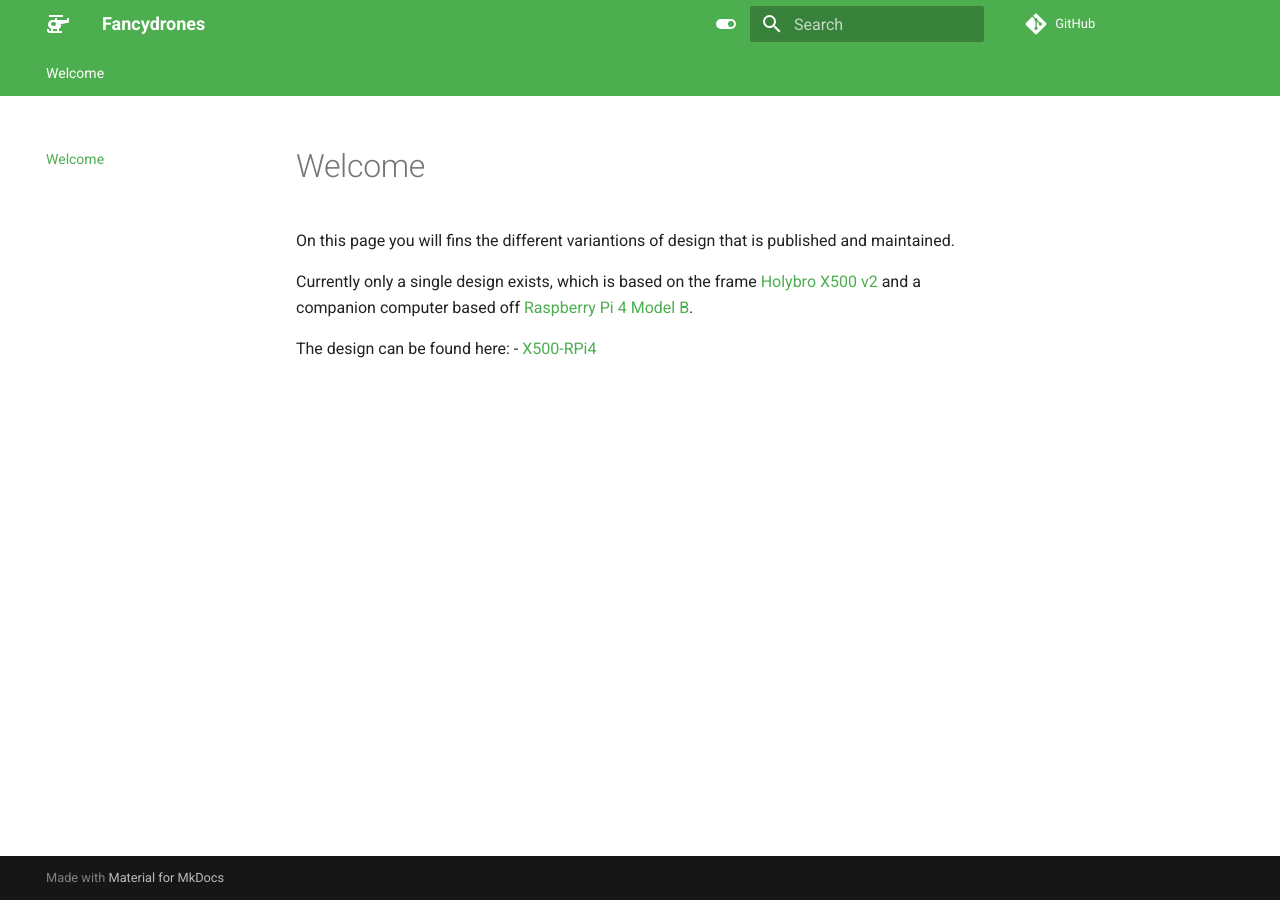
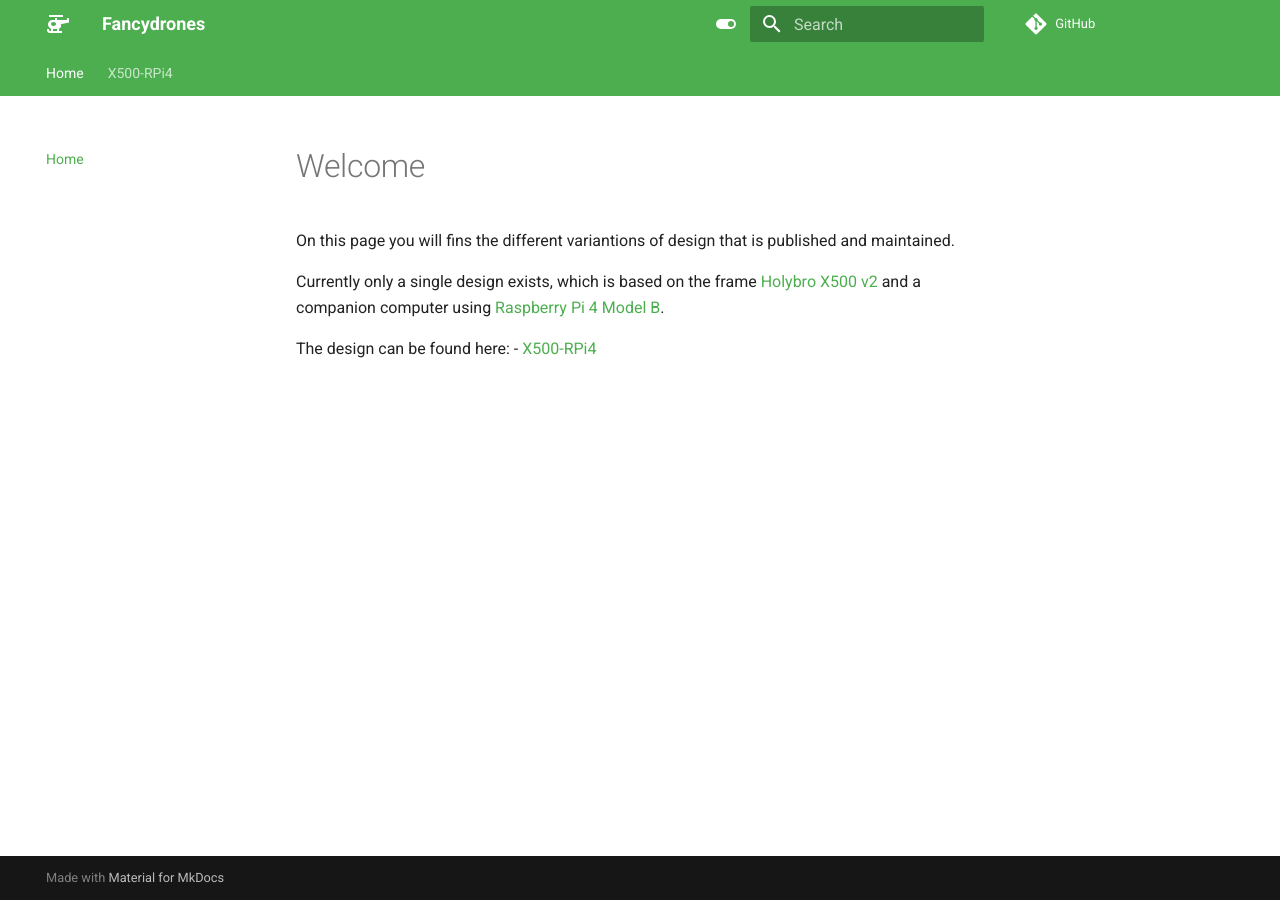
Before and after one commit to fancydrones/fancydrones.github.io, an MkDocs documentation site: the page built from docs/README.md, in a window 1280 px wide. Built offline with MkDocs 1.6.1 and Material for MkDocs 9.7.7, drawn with Linux system fonts in a browser that asks for light colours.

Commit message:
Improve navigation

```diff
--- a/docs/README.md
+++ b/docs/README.md
@@ -1,7 +1,7 @@
 # Welcome
 On this page you will fins the different variantions of design that is published and maintained.
 
-Currently only a single design exists, which is based on the frame [Holybro X500 v2 ](https://shop.holybro.com/x500-v2-kit_p1288.html) and a companion computer based off [Raspberry Pi 4 Model B](https://www.raspberrypi.com/products/raspberry-pi-4-model-b/).
+Currently only a single design exists, which is based on the frame [Holybro X500 v2 ](https://shop.holybro.com/x500-v2-kit_p1288.html) and a companion computer using [Raspberry Pi 4 Model B](https://www.raspberrypi.com/products/raspberry-pi-4-model-b/).
 
 The design can be found here:
 - [X500-RPi4](https://fancydrones.github.io/x500-rpi4/)
--- a/mkdocs.yml
+++ b/mkdocs.yml
@@ -10,7 +10,8 @@ docs_dir: docs
 
 # Navigation
 nav:
-  - Welcome: README.md
+  - Home: README.md
+  - X500-RPi4: https://fancydrones.github.io/x500-rpi4
 
 ## DO NOT CHANGE BELOW THIS LINE
 # Theme
```
